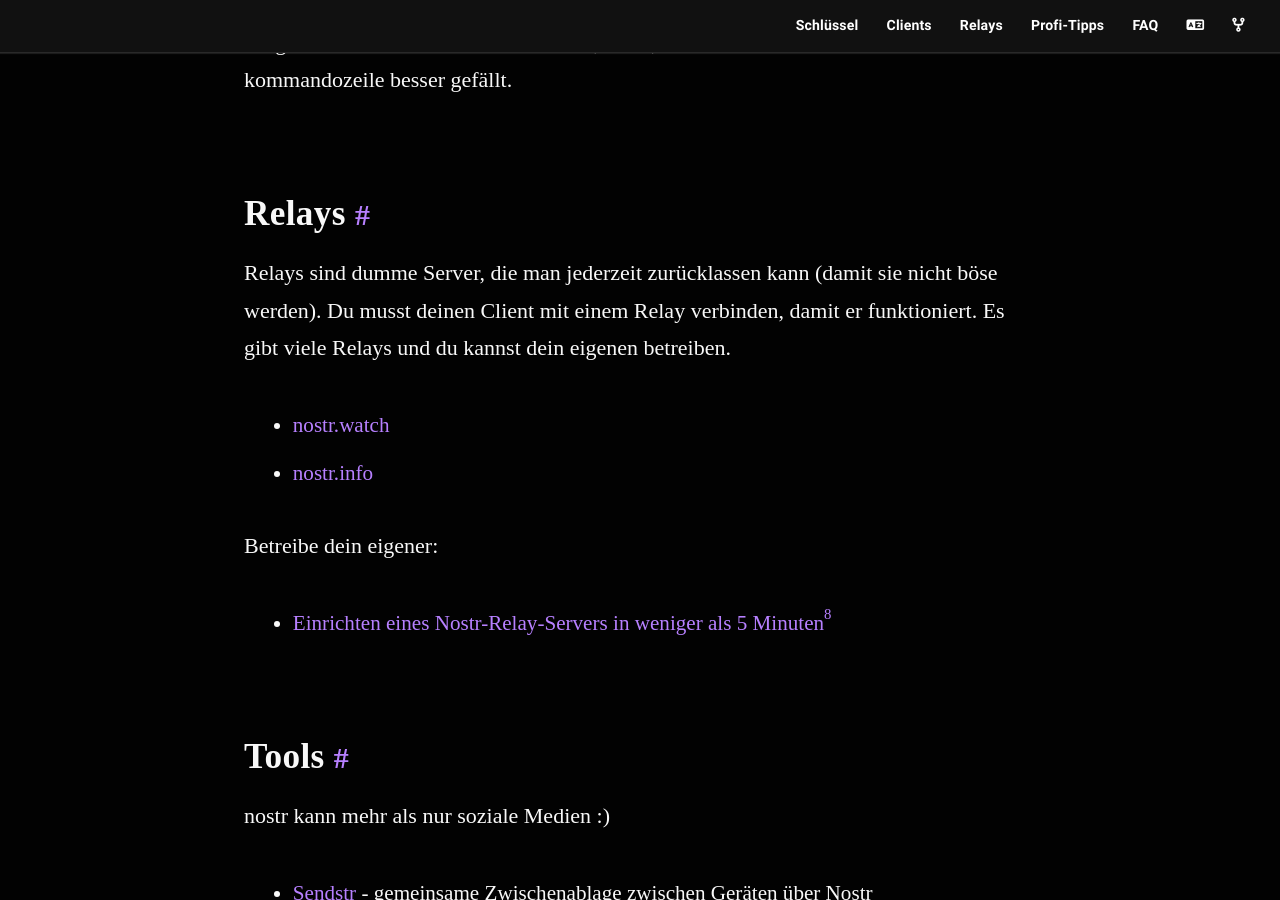
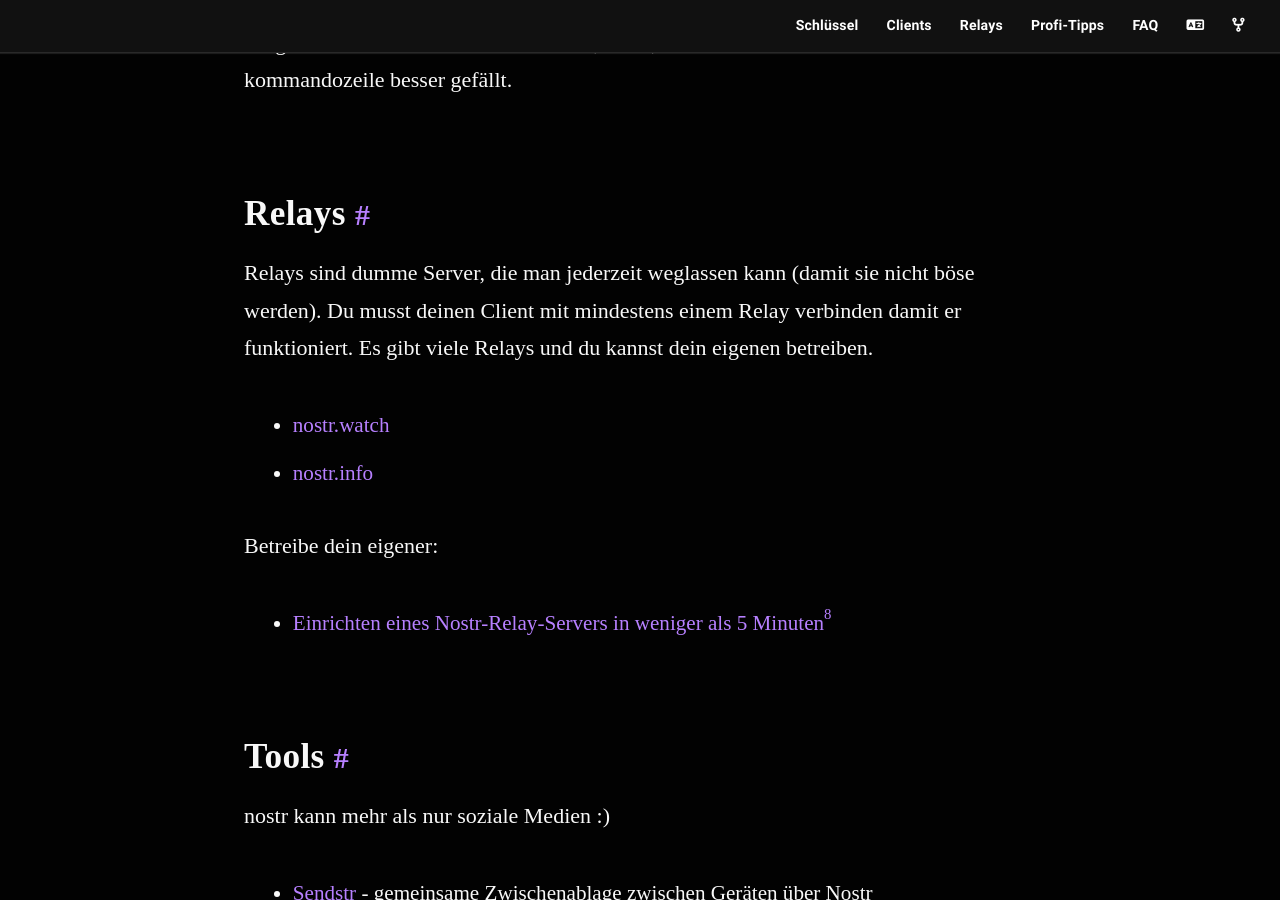
Before and after one commit to cercatrova21/nostr-info.de, a Jekyll site: the page built from index.md, in a window 1280 px wide and 900 px high, scrolled down 4208 px. Built offline with Jekyll 4.4.1, drawn with Linux system fonts in a browser that asks for light colours; some web fonts are replaced; some of the changed text lies outside the part shown.

Commit message:
change text

```diff
--- a/index.md
+++ b/index.md
@@ -103,8 +103,8 @@ Da gibt es auch noch die [Nostr Konsole](https://github.com/vishalxl/nostr_conso
 
 ## Relays
 
-Relays sind dumme Server, die man jederzeit zurücklassen kann (damit sie nicht
-böse werden). Du musst deinen Client mit einem Relay verbinden, damit er funktioniert. Es gibt
+Relays sind dumme Server, die man jederzeit weglassen kann (damit sie nicht
+böse werden). Du musst deinen Client mit mindestens einem Relay verbinden damit er funktioniert. Es gibt
 viele Relays und du kannst dein eigenen betreiben.
 
 - [nostr.watch](http://nostr.watch/)
```
Also changed, not shown: other parts of index.md (+4 -3 lines).
